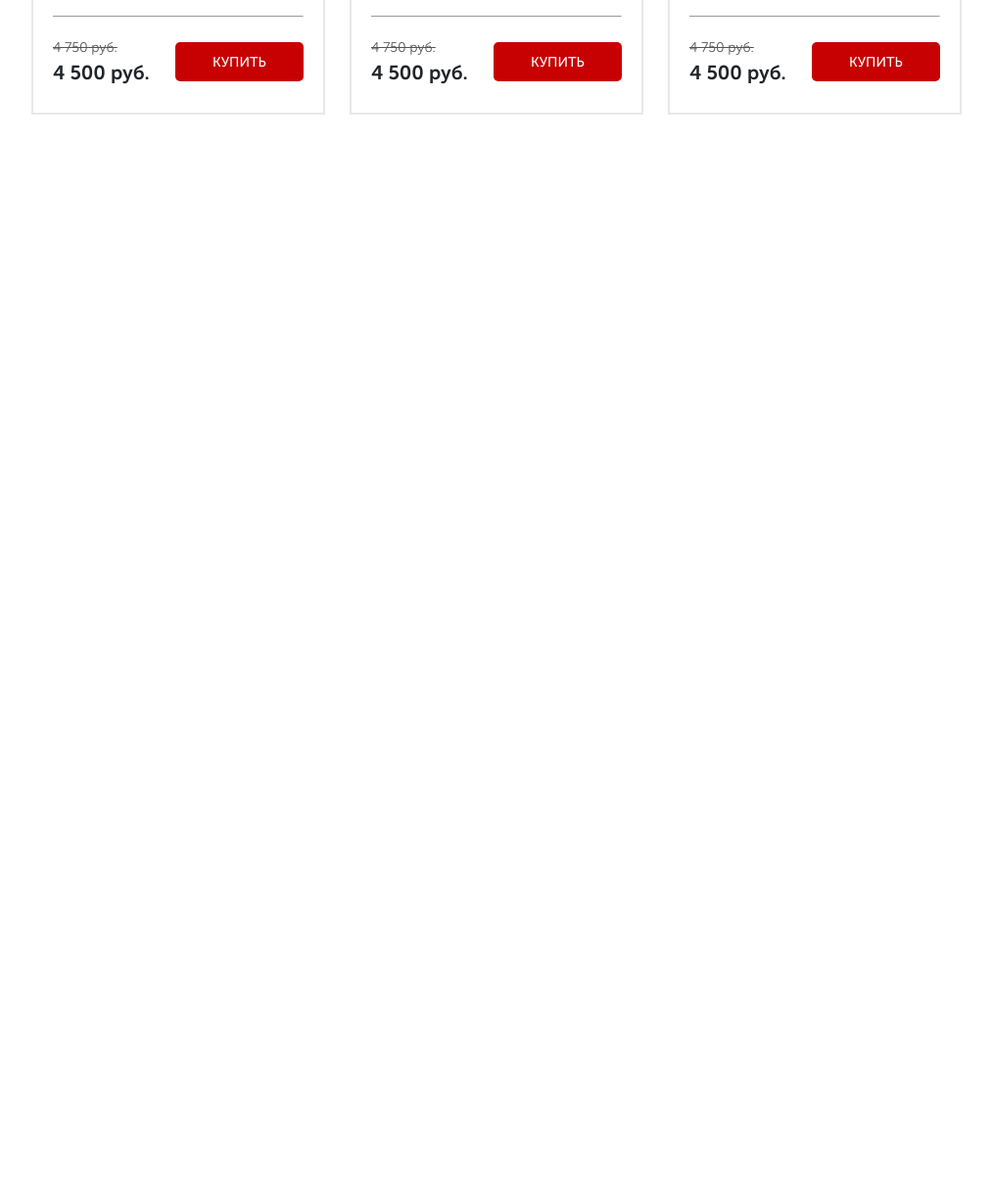
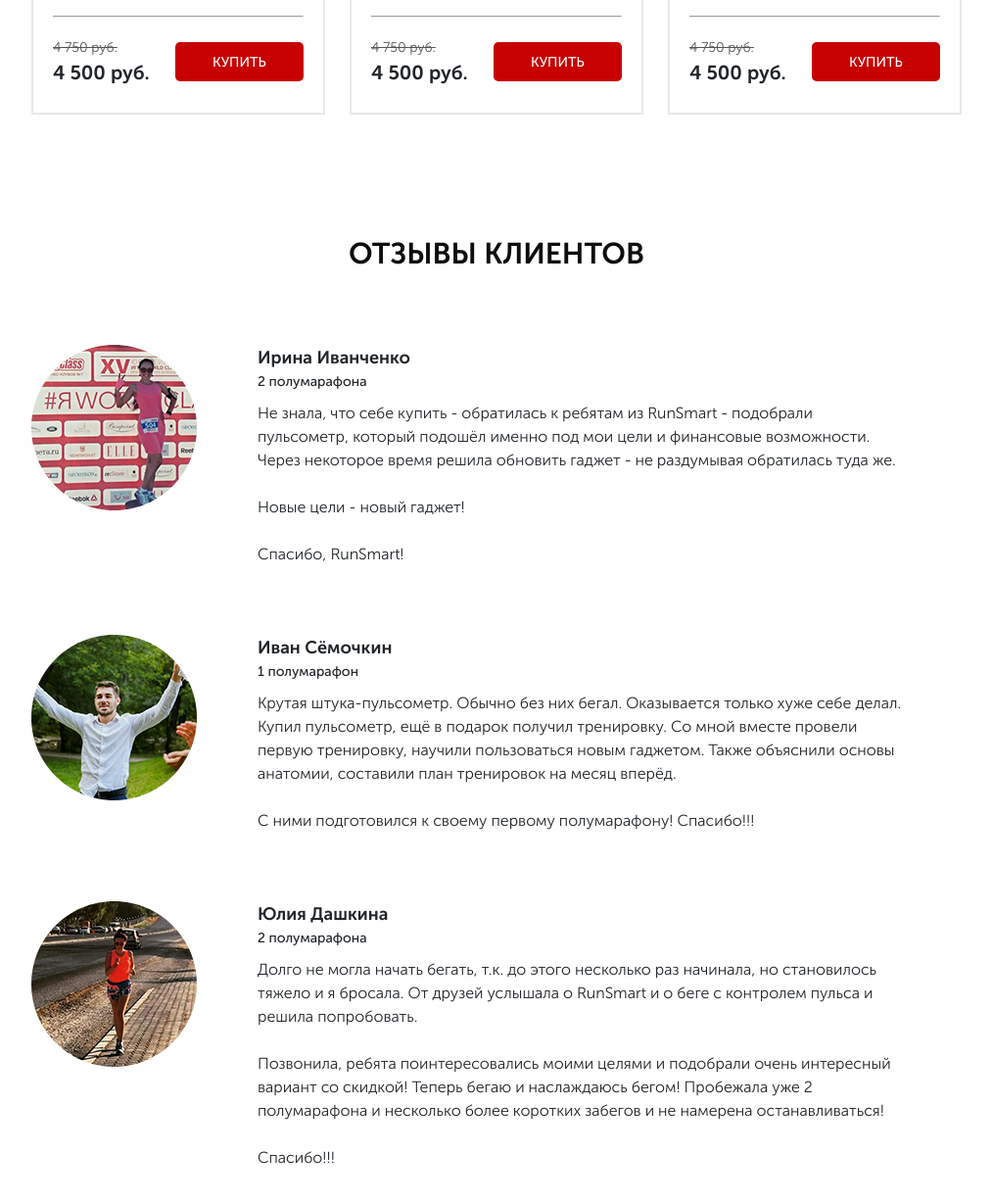
Before and after one commit to aleksander1802/pulse, a website: page src/index.html in a window 1280 px wide. Shown: the part 3658-4885 px from the top of the page at 98% size, without its empty margins (133-1146 px from the left). Before the commit the page ends 3895 px from the top, so only its background shows below. Drawn offline with nearby package versions, Linux system fonts and the light colour scheme.

Commit message:
init: feed section

```diff
--- a/src/index.html
+++ b/src/index.html
@@ -172,7 +172,7 @@
                             <div class="catalog-item__descr">Для первых шагов в тренировках, основанных на сердечном ритме</div>
                             <a href="#" class="catalog-item__link">ПОДРОБНЕЕ</a>
                         </div>
-                        <ul class="catalog-item__list">
+                        <ul class="catalog-item__list ">
                             <li>Вы услышите звуковое оповещение о нужном пульсе во время тренировки;</li>
                             <li>Вы увидите информативный графический индикатор целевых тренировочных зон пульса;</li>
                             <li>Также Вы увидите информацию о расходе калорий за тренировку;</li>
@@ -274,6 +274,46 @@
         </div>
     </section>
 
+    <section class="feed">
+        <div class="container">
+            <h2 class="title">ОТЗЫВЫ КЛИЕНТОВ</h2>
+        <div class="feed__item">
+            <img src="img/feed_1.png" alt="img1" class="feed__img">
+            <div class="feed__text">
+                <div class="feed__subtitle">Ирина Иванченко</div>
+                <div class="feed__count">2 полумарафона</div>
+                <div class="feed__descr">Не знала, что себе купить - обратилась к ребятам из RunSmart - подобрали пульсометр, который подошёл именно под мои цели и финансовые возможности. Через некоторое время решила обновить гаджет - не раздумывая обратилась туда же.<br><br>
+                    Новые цели - новый гаджет!<br><br>
+                    Спасибо, RunSmart!
+                </div>
+            </div>
+
+        </div>
+        <div class="feed__item">
+            <img src="img/feed_2.png" alt="img1" class="feed__img">
+            <div class="feed__text">
+                <div class="feed__subtitle">Иван Сёмочкин</div>
+                <div class="feed__count">1 полумарафон</div>
+                <div class="feed__descr">Крутая штука-пульсометр. Обычно без них бегал. Оказывается только хуже себе делал. Купил пульсометр, ещё в подарок получил тренировку. Со мной вместе провели первую тренировку, научили пользоваться новым гаджетом. Также объяснили основы анатомии, составили план тренировок на месяц вперёд.<br><br>
+                С ними подготовился к своему первому полумарафону! Спасибо!!!
+                </div>
+            </div>
+        </div>
+        <div class="feed__item">
+            <img src="img/feed_3.png" alt="img1" class="feed__img">
+            <div class="feed__text">
+                <div class="feed__subtitle">Юлия Дашкина</div>
+                <div class="feed__count">2 полумарафона</div>
+                <div class="feed__descr">Долго не могла начать бегать, т.к. до этого несколько раз начинала, но становилось тяжело и я бросала. От друзей услышала о RunSmart и о беге с контролем пульса и решила попробовать.<br><br>
+                Позвонила, ребята поинтересовались моими целями и подобрали очень интересный вариант со скидкой! Теперь бегаю и наслаждаюсь бегом! Пробежала уже 2 полумарафона и несколько более коротких забегов и не намерена останавливаться!<br><br>
+                Спасибо!!!
+                </div>
+            </div>
+        </div>
+        </div>
+
+    </section>
+
     <script type="text/javascript" src="https://cdnjs.cloudflare.com/ajax/libs/jquery/1.11.0/jquery.min.js"></script>
     <script type="text/javascript" src="https://cdnjs.cloudflare.com/ajax/libs/jquery-migrate/1.2.1/jquery-migrate.min.js"></script>
     <script src="js/slick.min.js"></script>
--- /dev/null
+++ b/src/sass/blocks/_feed.scss
@@ -0,0 +1,30 @@
+.feed {
+    min-height: 1050px;
+    padding-bottom: 71px;
+
+        &__item {
+        display: flex;
+        align-items: start;
+        margin-top: 70px;
+    }
+    &__text {
+        padding-right: 60px;
+        margin-left: 62px;
+    }
+    &__subtitle {
+        font-size: 18px;
+        font-weight: 700;
+    }
+    &__count {
+        font-size: 14px;
+        font-weight: 500;
+    }
+    &__descr {
+        font-size: 16px;
+
+        font-weight: 300;
+        margin-top: 10px;
+
+    }
+
+}
--- a/src/sass/style.scss
+++ b/src/sass/style.scss
@@ -15,3 +15,4 @@
 @import 'blocks/forms';
 @import 'blocks/carousel';
 @import 'blocks/catalog';
+@import 'blocks/feed';
```
Also changed, not shown: src/css/style.min.css, 1 other file.
